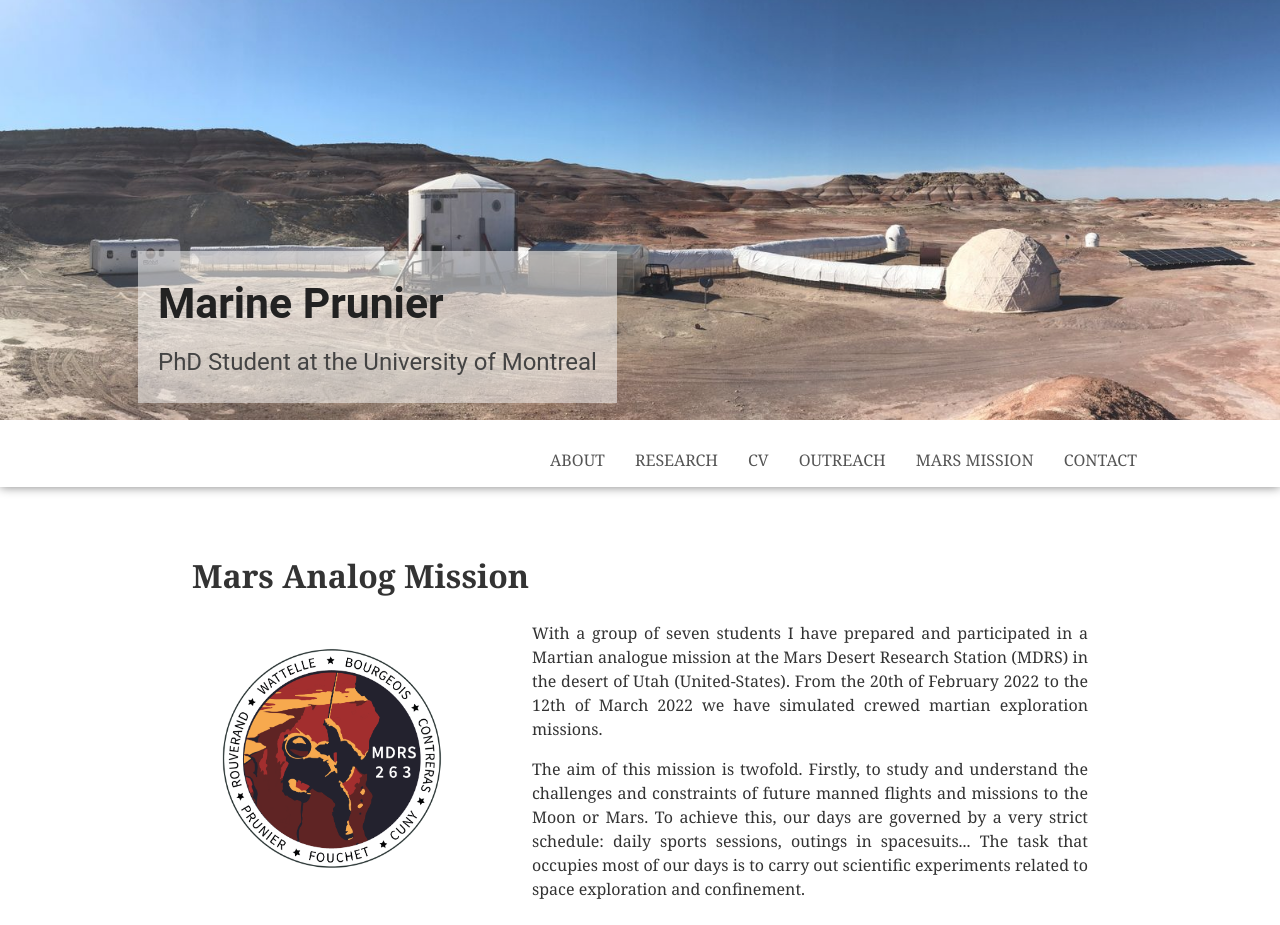
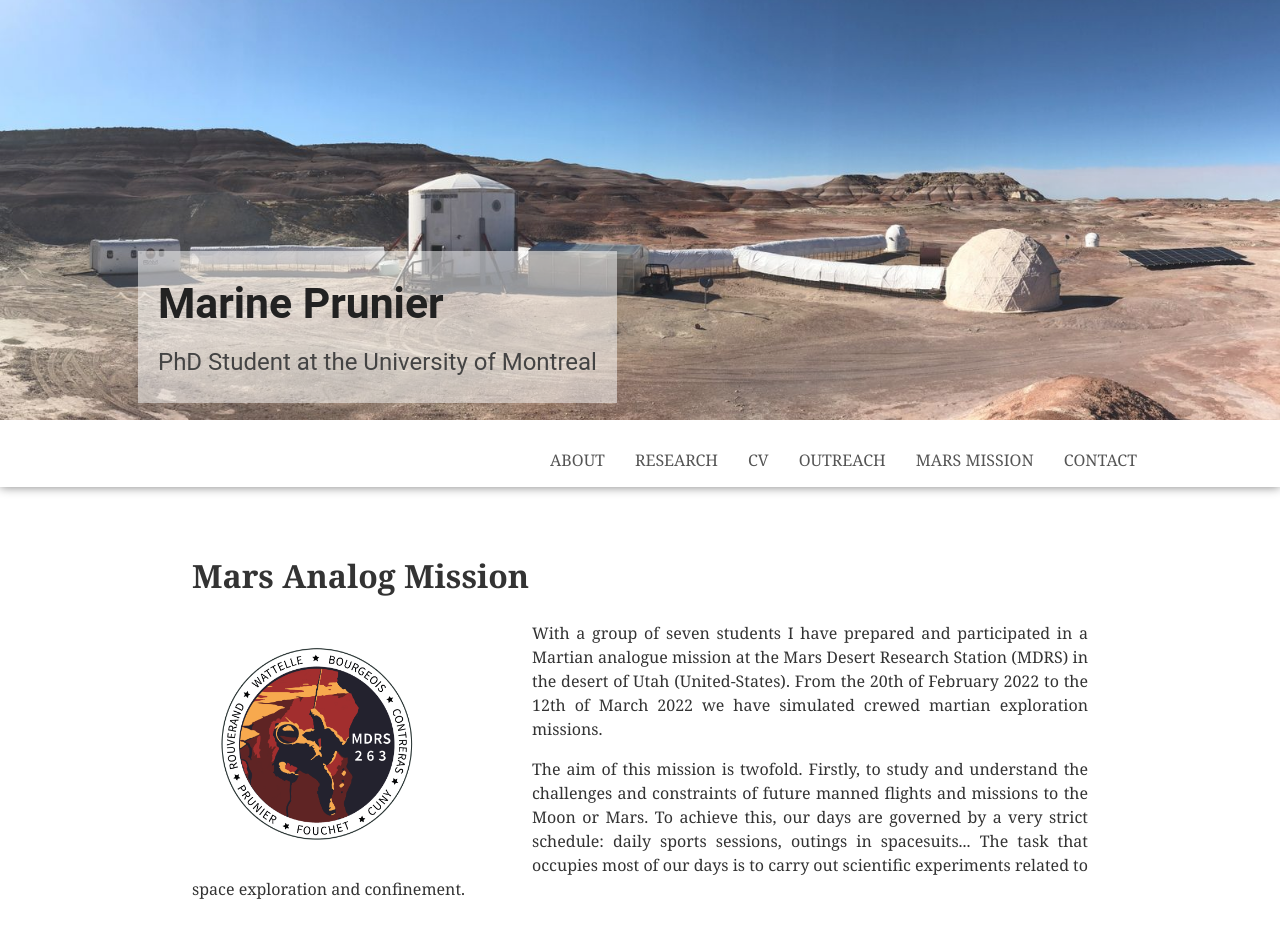
Before and after one commit to MarinePrunier/MarinePrunier.github.io, a Jekyll site: the page built from mars_mission.html, in a window 1280 px wide. Shown: the top 925 px of the page. Built offline with Jekyll 4.4.1, drawn with Linux system fonts in a browser that asks for light colours; grey boxes are pictures that could not be loaded.

Commit message:
Update mars_mission.html

```diff
--- a/mars_mission.html
+++ b/mars_mission.html
@@ -9,7 +9,7 @@ header-image: /images/main/MDRSmain.jpg
 <h1> Mars Analog Mission </h1>
 
 <div class="profile">
-	<img src="../images/main/log_mdrs.png" alt="" style="width:80%">
+	<img src="../images/main/log_mdrs.png" alt="" style="width:70%">
 </div>
 
 With a group of seven students I have prepared and participated
```
